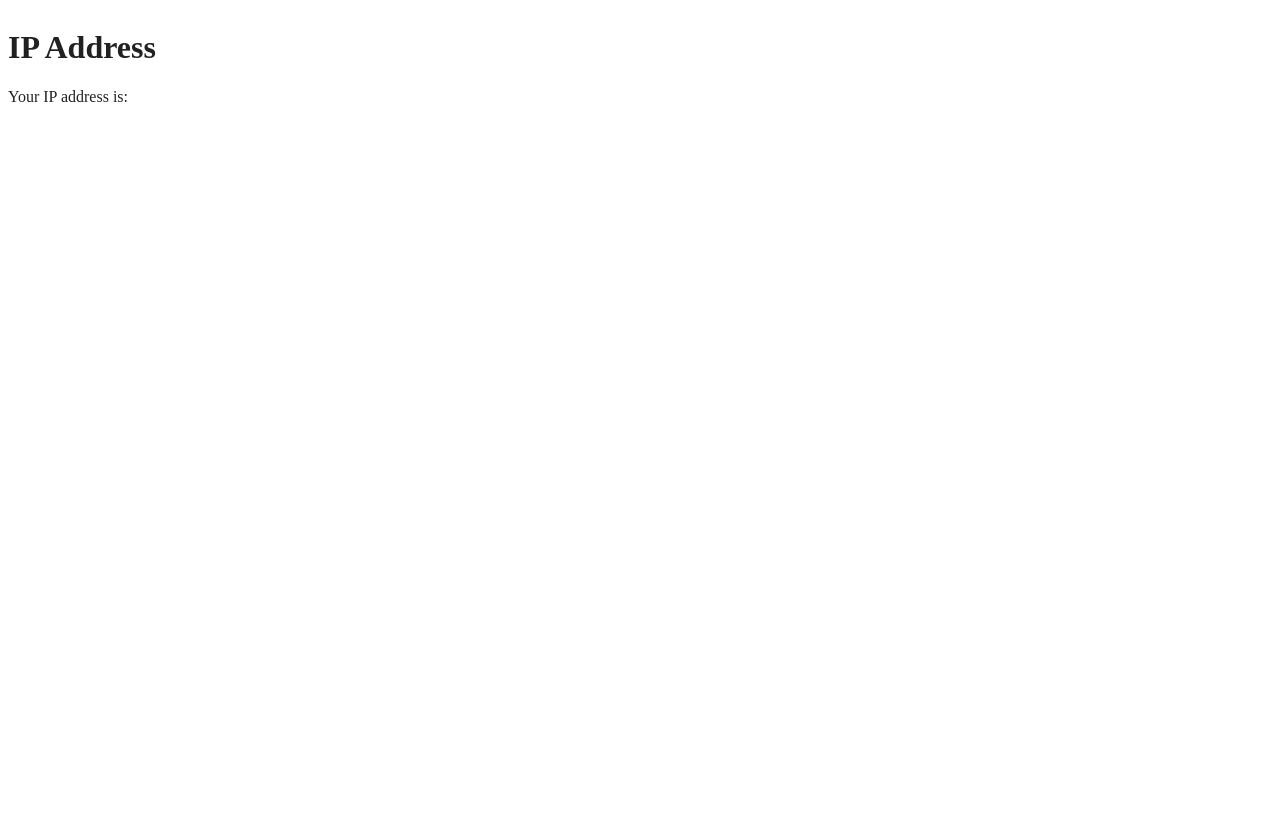
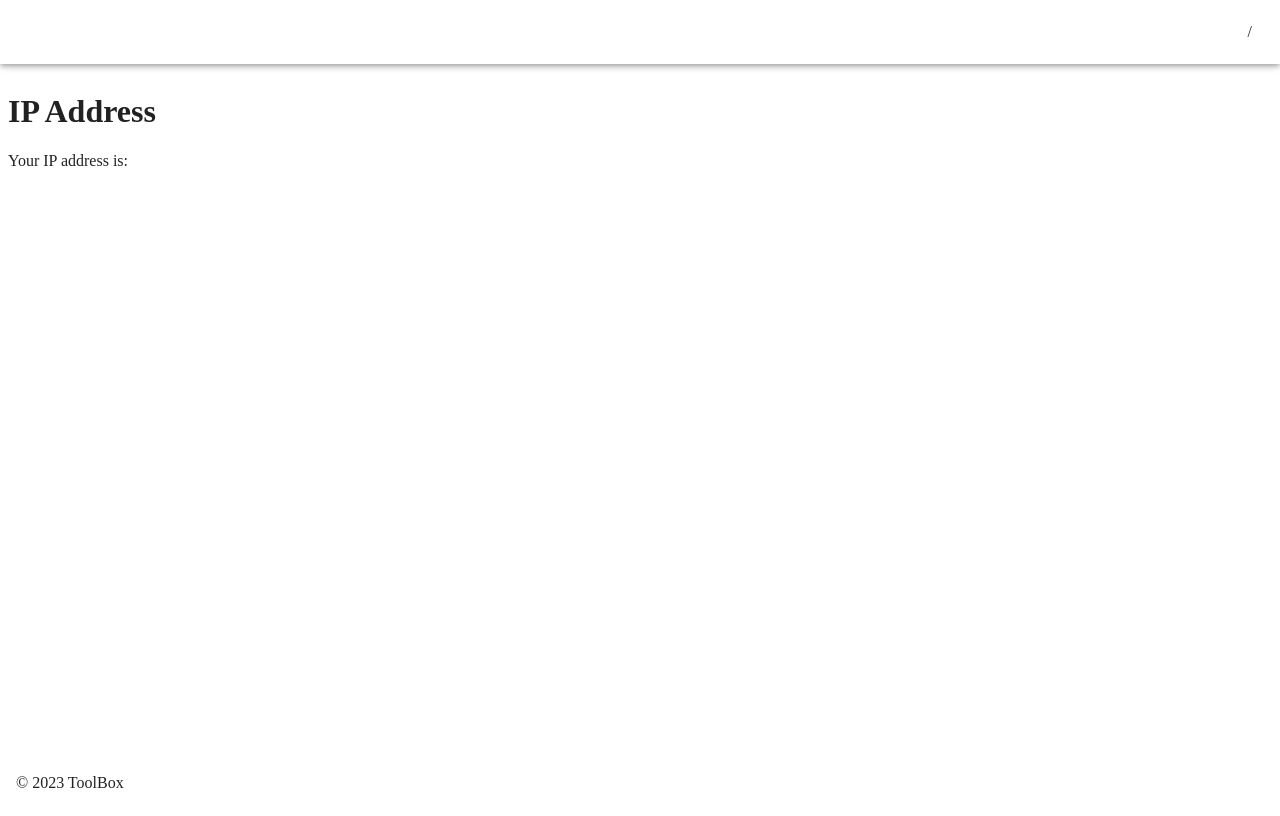
Before and after one commit to foresukecom/toolbox, a Vue app: page /ip-address in a window 1280 px wide. Built offline with nearby package versions, Linux system fonts and the light colour scheme; no server answers.

Commit message:
feat: add header, footer

```diff
--- a/src/App.vue
+++ b/src/App.vue
@@ -1,11 +1,21 @@
 <template>
   <v-app>
-    <router-view></router-view>
+    <app-header></app-header>
+    <v-main>
+      <router-view></router-view>
+    </v-main>
+    <app-footer></app-footer>
   </v-app>
 </template>
 
 <script>
+import AppHeader from './components/Header.vue';
+import AppFooter from './components/Footer.vue';
+
 export default {
-  name: 'App',
+  components: {
+    AppHeader,
+    AppFooter,
+  },
 };
 </script>
--- /dev/null
+++ b/src/components/Footer.vue
@@ -0,0 +1,11 @@
+<template>
+  <v-footer app>
+    <span>&copy; 2023 ToolBox</span>
+  </v-footer>
+</template>
+
+<script>
+export default {
+  name: 'AppFooter',
+};
+</script>
--- /dev/null
+++ b/src/components/Header.vue
@@ -0,0 +1,34 @@
+<template>
+  <v-app-bar app>
+    <v-spacer></v-spacer>
+    <v-breadcrumbs :items="breadcrumbItems"></v-breadcrumbs>
+  </v-app-bar>
+</template>
+
+<script>
+import { computed } from 'vue';
+import { useRoute } from 'vue-router';
+
+export default {
+  name: 'AppHeader',
+  setup() {
+    const route = useRoute();
+
+    const breadcrumbItems = computed(() => {
+      const items = [
+        { text: 'ホーム', href: '/' },
+      ];
+
+      if (route.path !== '/') {
+        items.push({ text: '現在のページ' });
+      }
+
+      return items;
+    });
+
+    return {
+      breadcrumbItems,
+    };
+  },
+};
+</script>
```
